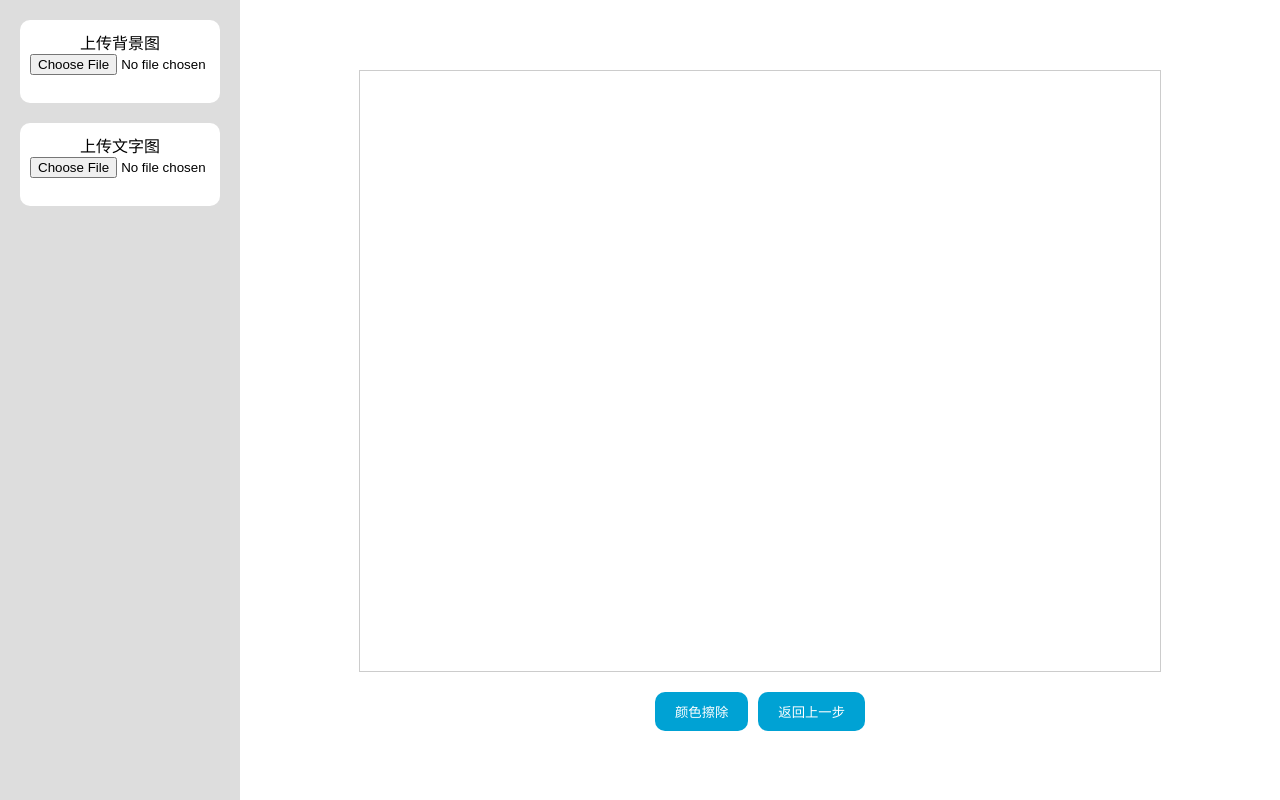
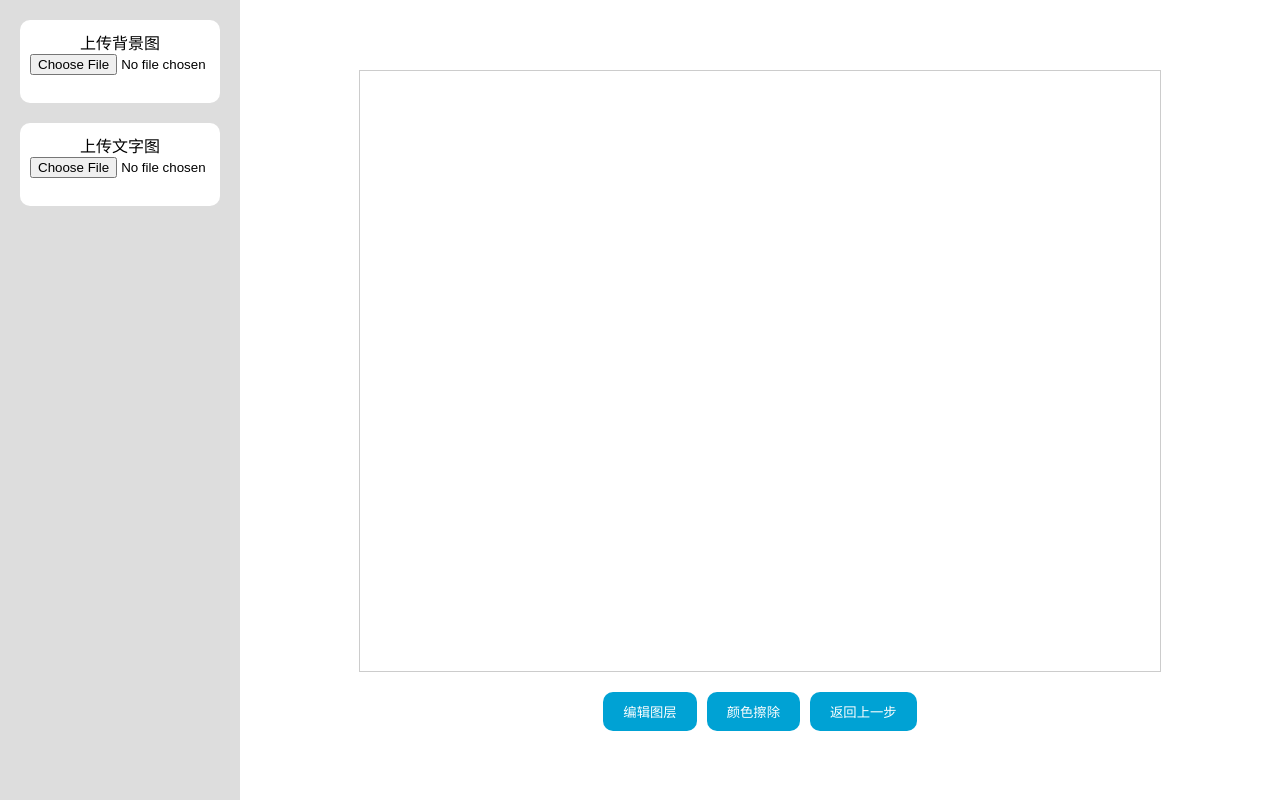
Before and after one commit to wangaaa1/image-editor, a plain HTML site: page index.html in a window 1280 px wide. Drawn offline with Linux system fonts and the light colour scheme.

Commit message:
Update index.html

```diff
--- a/index.html
+++ b/index.html
@@ -23,6 +23,7 @@
     <div class="editor">
       <canvas id="canvas" width="800" height="600"></canvas>
       <div class="buttons">
+        <button id="transformButton">编辑图层</button>
         <button id="eraseButton">颜色擦除</button>
         <button id="undoButton">返回上一步</button>
       </div>
```
